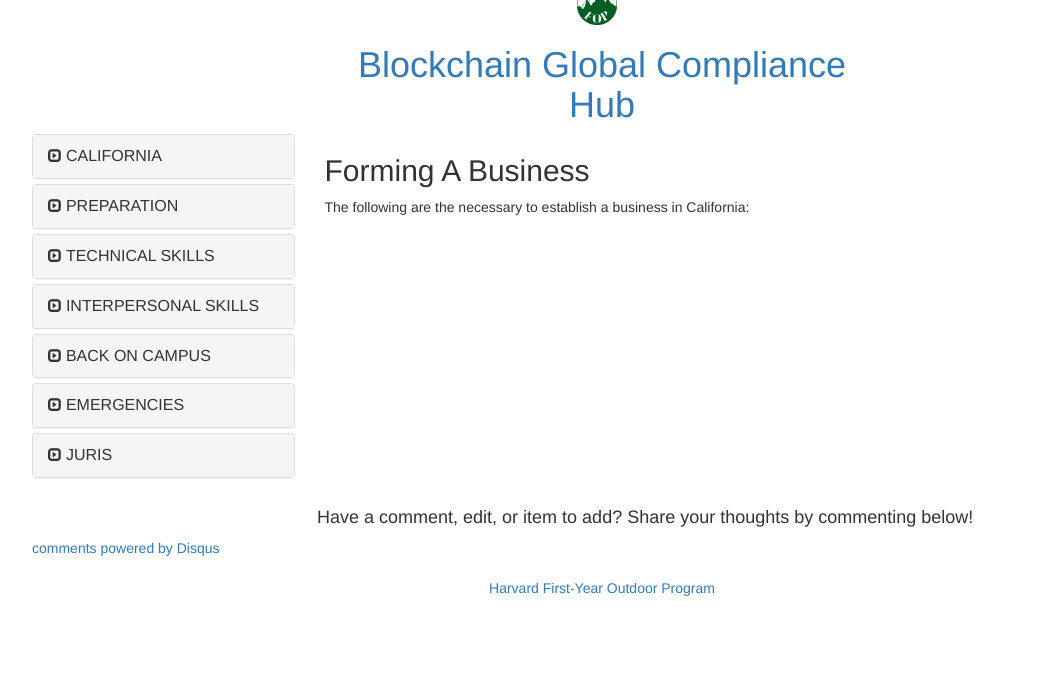
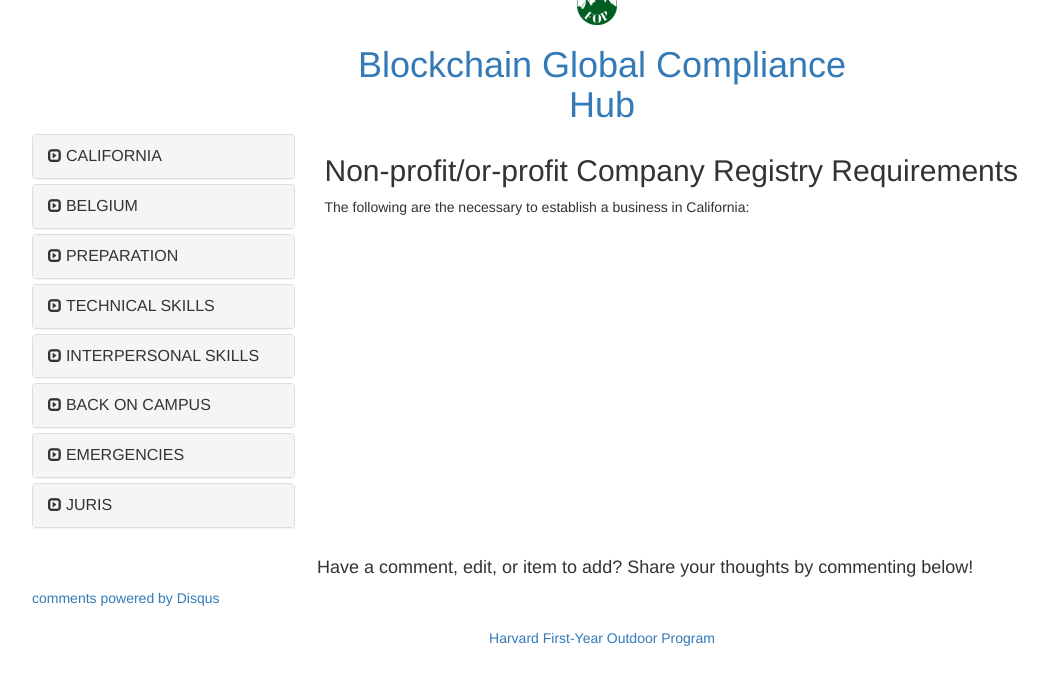
Before and after one commit to neo-project/global-blockchain-compliance-hub, a Jekyll site: the page built from _posts/1111-11-11-belgium-registry-requirements.md, in a window 1280 px wide. Shown: the top 685 px of the page, without its empty margins (38-1086 px from the left). Built offline with Jekyll 4.4.1, drawn with Linux system fonts in a browser that asks for light colours; nearby versions of some CDN libraries; comment, search, counter and statistics services are not loaded.

Commit message:
Update and rename 1111-11-11-forming-a-business.md to 1111-11-11-belgium-registry-requirements.md

```diff
--- a/_posts/1111-11-11-forming-a-business.md
+++ b/_posts/1111-11-11-belgium-registry-requirements.md
@@ -1,9 +1,9 @@
 ---
 layout: post
 date: 0002-12-01
-name: forming-a-business
-title: "Forming A Business"
-category: california
+name: company-registry-requirements
+title: "Non-profit/or-profit Company Registry Requirements"
+category: belgium
 comments: true
 ---
 
```
